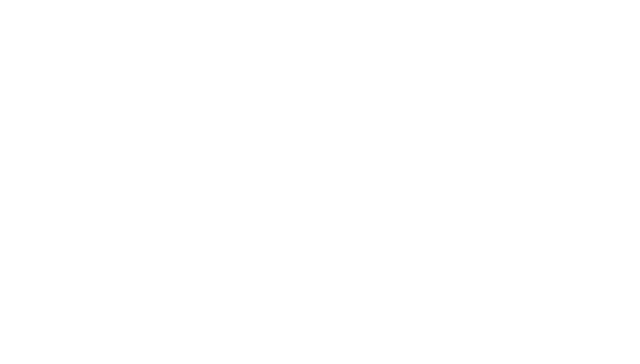
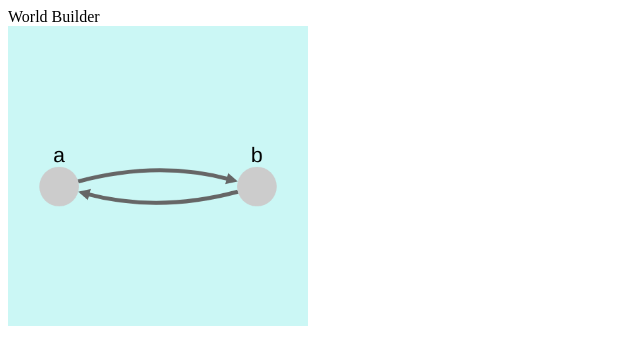
Before and after one commit to Lorecraft-Studios/ProjectKnight002, a website: page client/index.html in a window 1280 px wide. Shown: the whole page, without its empty margins (0-640 px from the left). Drawn offline with Linux system fonts and the light colour scheme.

Commit message:
Tweak css

```diff
--- a/client/css/client.css
+++ b/client/css/client.css
@@ -1,5 +1,6 @@
 #cy {
-  width: 300px;,
-  height: 300px;,
+  width: 300px;
+  height: 300px;
   display: block;
+  background-color: #cbf7f5;
 }
--- a/client/index.html
+++ b/client/index.html
@@ -6,6 +6,8 @@
   <title>World Builder</title>
 </head>
 <body>
+  World Builder
+  <div id="cy"></div>
 
   <script type="text/javascript" src="js/cytoscape.min.js"></script>
   <script type="text/javascript" src="js/client_app.js"></script>
--- a/client/js/client_app.js
+++ b/client/js/client_app.js
@@ -1 +1,45 @@
 console.log('Hello World from client_app.js');
+
+let cy = cytoscape({
+  container: document.getElementById('cy'),
+  elements: [ // list of graph elements to start with
+    { // node a
+      data: { id: 'a' }
+    },
+    { // node b
+      data: { id: 'b' }
+    },
+    { // edge ab
+      data: { id: 'ab', source: 'a', target: 'b' }
+    },
+    { // edge ba
+      data: { id: 'ba', source: 'b', target: 'a' }
+    }
+
+  ],
+  style: [ // the stylesheet for the graph
+    {
+      selector: 'node',
+      style: {
+        'background-color': '#ccc',
+        'label': 'data(id)'
+      }
+    },
+    {
+      selector: 'edge',
+      style: {
+        'curve-style': 'bezier',
+        'width': 3,
+        'line-color': '#666',
+        'target-arrow-color': '#666',
+        'target-arrow-shape': 'triangle'
+      }
+    }
+  ],
+  layout: {
+    name: 'grid',
+    rows: 1
+  }
+});
+
+console.log('***cy***', cy)
```
